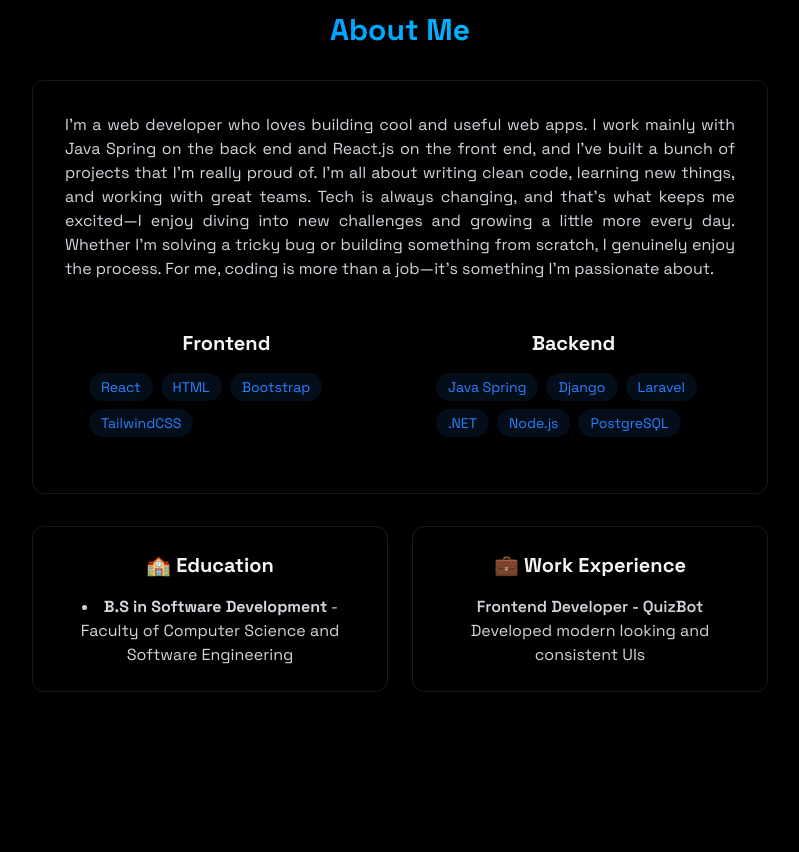
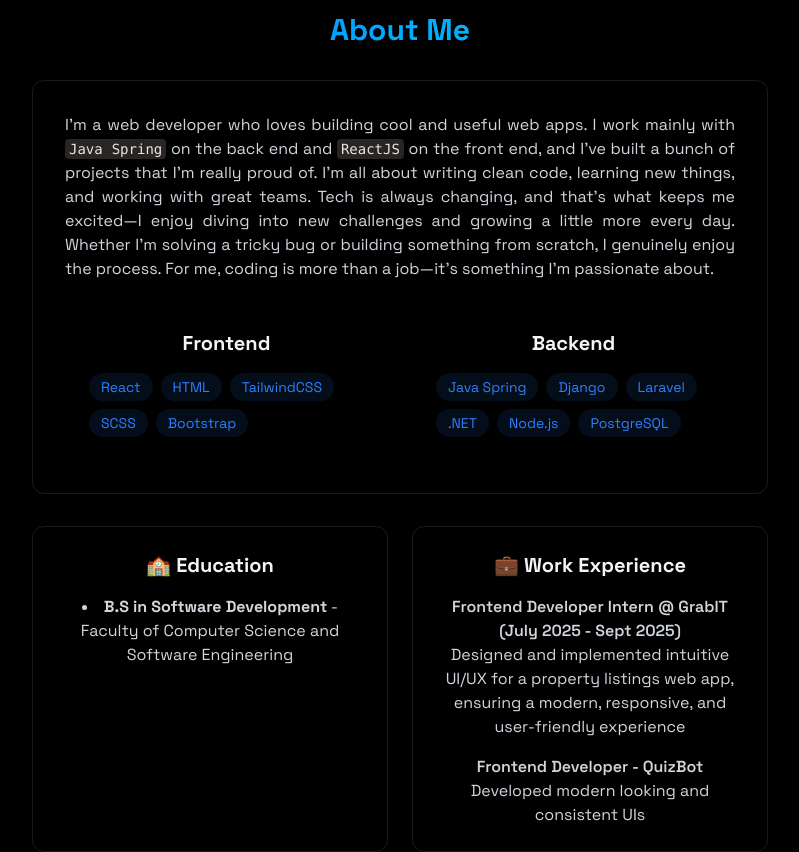
Before and after one commit to angeldamcheski/react-personal-portfolio, a React (Vite) app: page / in a window 1280 px wide. Shown: the part 900-1752 px from the top of the page, without its empty margins (240-1039 px from the left). Built offline with nearby package versions, Linux system fonts and the light colour scheme.

Commit message:
[style] Update portfolio data and minor style change

```diff
--- a/src/components/sections/About.jsx
+++ b/src/components/sections/About.jsx
@@ -1,5 +1,5 @@
 export const About = () => {
-  const frontendSkills = ["React", "HTML", "Bootstrap", "TailwindCSS"];
+  const frontendSkills = ["React", "HTML", "TailwindCSS", "SCSS", "Bootstrap"];
   const backendSkills = [
     "Java Spring",
     "Django",
@@ -20,9 +20,24 @@ export const About = () => {
         <div className="rounded-xl p-8 border-white/10 border hover:-translate-y-1 transition-all light:border-black/10">
           <p className="text-gray-300 mb-6 text-justify light:text-stone-800">
             I’m a web developer who loves building cool and useful web apps. I
-            work mainly with Java Spring on the back end and React.js on the
-            front end, and I’ve built a bunch of projects that I’m really proud
-            of. I’m all about writing clean code, learning new things, and
+            work mainly with{" "}
+            <code
+              className="  px-1 py-0.5 rounded font-mono text-sm
+    bg-stone-800 text-stone-200
+    light:bg-stone-300 light:text-stone-700 "
+            >
+              Java Spring
+            </code>{" "}
+            on the back end and{" "}
+            <code
+              className="  px-1 py-0.5 rounded font-mono text-sm
+    bg-stone-800 text-stone-200
+    light:bg-stone-300 light:text-stone-700 "
+            >
+              ReactJS
+            </code>{" "}
+            on the front end, and I’ve built a bunch of projects that I’m really
+            proud of. I’m all about writing clean code, learning new things, and
             working with great teams. Tech is always changing, and that’s what
             keeps me excited—I enjoy diving into new challenges and growing a
             little more every day. Whether I’m solving a tricky bug or building
@@ -72,6 +87,16 @@ export const About = () => {
             <h3 className="text-xl font-bold mb-4">💼 Work Experience</h3>
             <div className="space-y-4 text-gray-300 light:text-stone-800">
               <div>
+                <h4 className="font-semibold">
+                  Frontend Developer Intern @ GrabIT (July 2025 - Sept 2025)
+                </h4>
+                <p>
+                  Designed and implemented intuitive UI/UX for a property
+                  listings web app, ensuring a modern, responsive, and
+                  user-friendly experience
+                </p>
+              </div>
+              <div>
                 <h4 className="font-semibold">Frontend Developer - QuizBot</h4>
                 <p>Developed modern looking and consistent UIs</p>
               </div>
```
